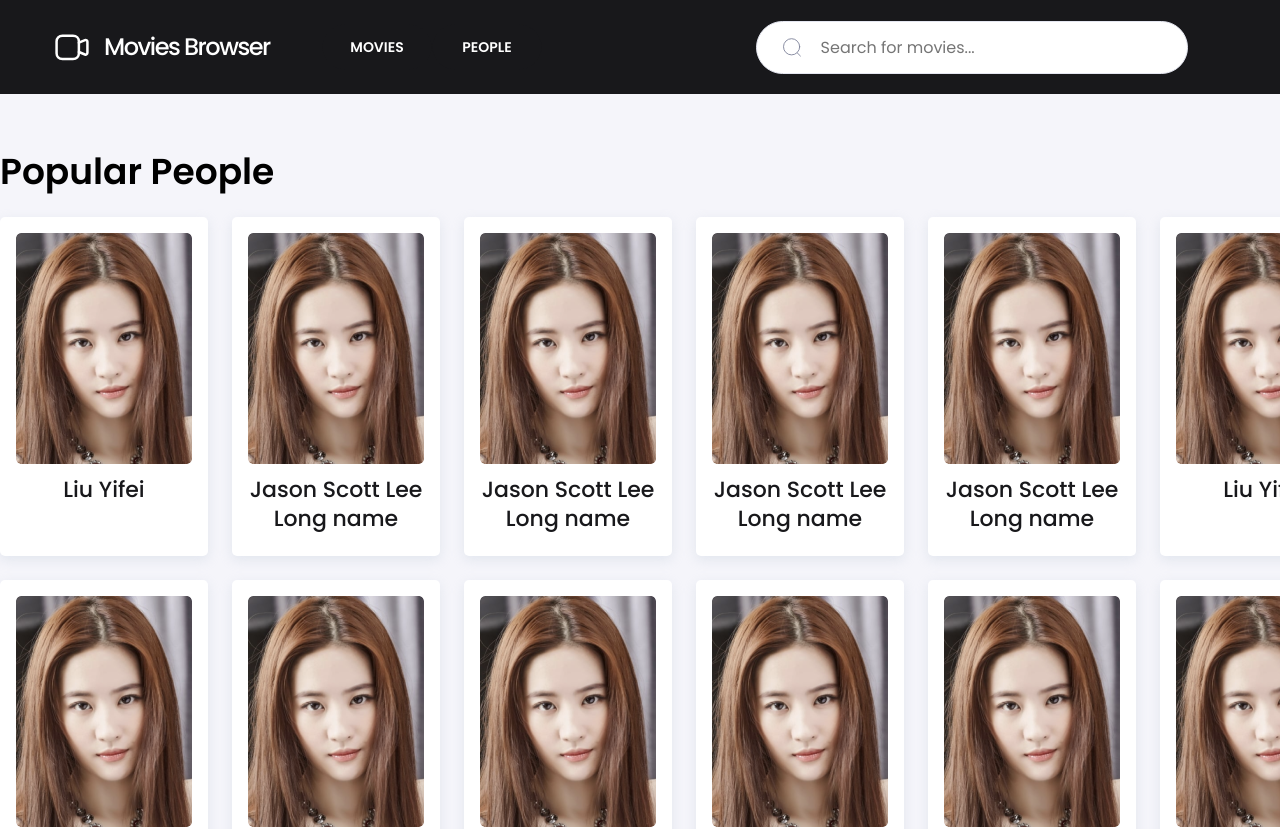
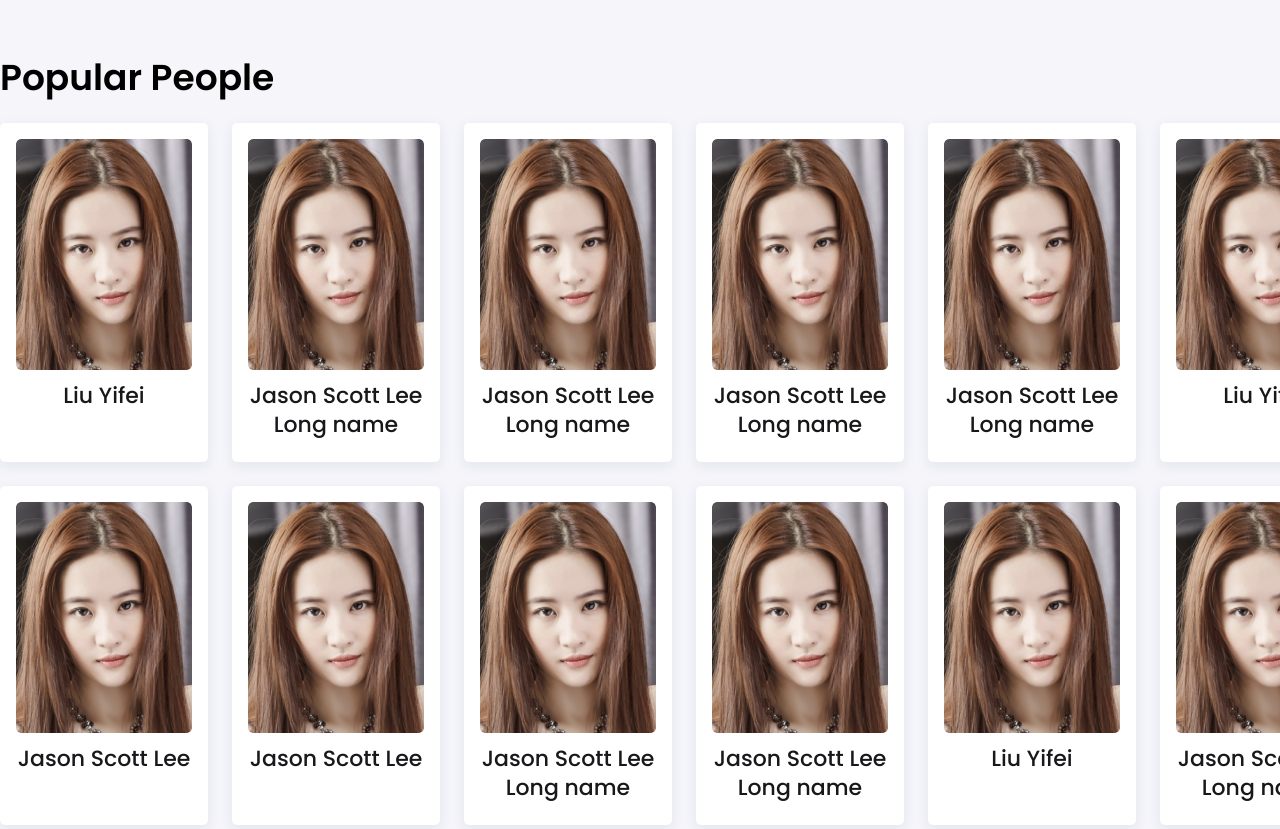
Before and after one commit to KrystianGreblowski/movies-browser, a React (Create React App) app: page / in a window 1280 px wide. Shown: the top 829 px of the page. Built offline with nearby package versions, Linux system fonts and the light colour scheme.

Commit message:
NavigationBar hidden

```diff
--- a/src/App.js
+++ b/src/App.js
@@ -1,11 +1,11 @@
-import NavigationBar from "./common/NavigationBar/index";
+// import NavigationBar from "./common/NavigationBar/index";
 // import MainPage from "./features/MainPage";
 import PersonList from "./features/PersonList";
 
 function App() {
   return (
     <>
-      <NavigationBar />
+      {/* <NavigationBar /> */}
       {/* <MainPage />; */}
       <PersonList />
     </>
```
